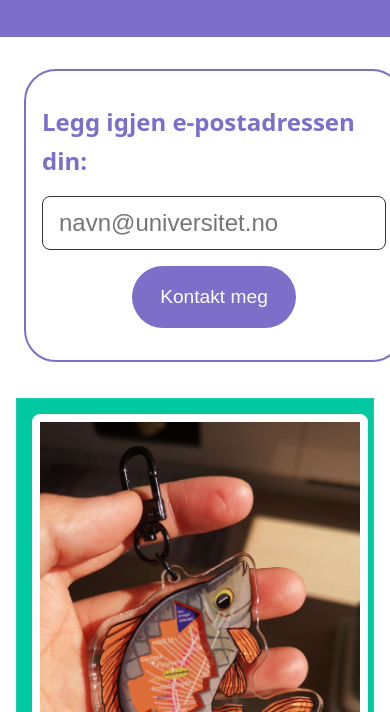
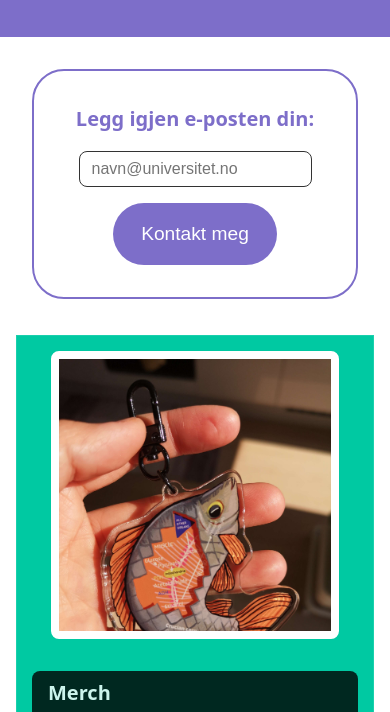
Before and after one commit to laura-valencia/thinkamagic.no, an Astro site: page / in a window 390 px wide. Shown: the part 861-1573 px from the top of the page. Built offline with nearby package versions, Linux system fonts and the light colour scheme; Astro itself is replaced by a stand-in of ours.

Commit message:
Mobile adjustments

```diff
--- a/src/components/Card.astro
+++ b/src/components/Card.astro
@@ -31,8 +31,8 @@ const { img, title, body } = Astro.props;
 	}
 	.link-card > img {
 		display: block;
-		width: 20rem;
-		height: 20rem;
+		width: 17rem;
+		height: 17rem;
 		object-fit: cover;
 		object-position: 0% 0%;
 		border-radius: .5rem;
--- a/src/components/Signup.astro
+++ b/src/components/Signup.astro
@@ -1,6 +1,6 @@
 <div class="signup" id="signup">
 	<form method="post" action="https://formspree.io/f/xzzplrdg">
-		<label for="email">Legg igjen e-postadressen din:</label>
+		<label for="email">Legg igjen e-posten din:</label>
 		<input name="email" type="email" value="" placeholder="navn@universitet.no" />
 		<button type="submit">Kontakt meg</button>
 	</form>
@@ -15,13 +15,13 @@
 </script>
 <style>
 	.signup {
-		padding: 1rem 0.5rem;
+		padding: 1rem;
 
 		@media screen and (min-width: 720px) {
 			padding: 2rem 1rem;
+			display: flex;
 		}
 
-		display: flex;
 	}
 	.signup:focus-within .overlay {
 		opacity: .5;
@@ -53,7 +53,7 @@
 	}
 	label {
 		font-weight: bold;
-		font-size: 1.5rem;
+		font-size: 1.25rem;
 		color: rgb(var(--accent));
 
 		@media screen and (min-width: 720px) {
@@ -61,12 +61,17 @@
 		}
 	}
     form input {
-		padding: 0.75rem 1rem;
-		font-size: 1.5rem;
+		padding: .5rem .75rem;
+		font-size: 1rem;
 		border-radius: .5rem;
 		border: 1px solid #333;
 		&:focus {
 			outline: 3px solid rgb(var(--accent));
+		}
+
+		@media screen and (min-width: 720px) {
+			padding: 0.75rem 1rem;
+			font-size: 1.5rem;
 		}
 	}
 	form button[type=submit] {
```
